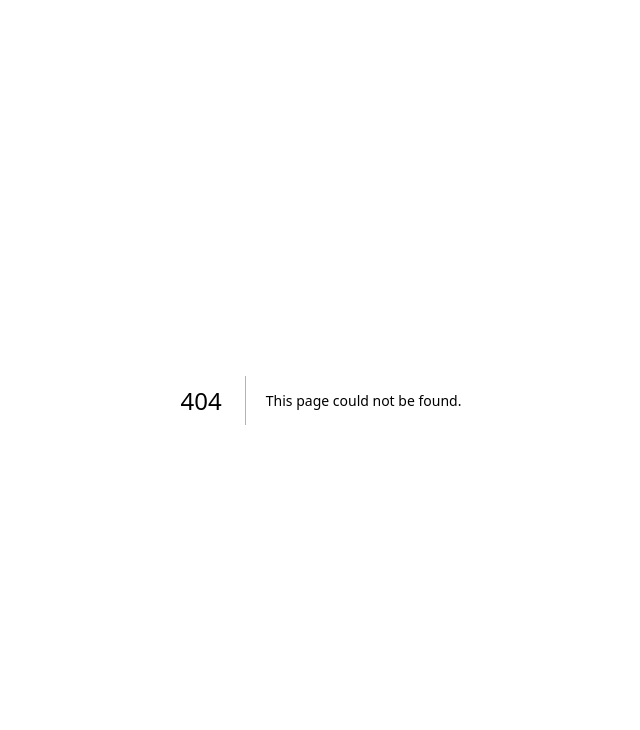
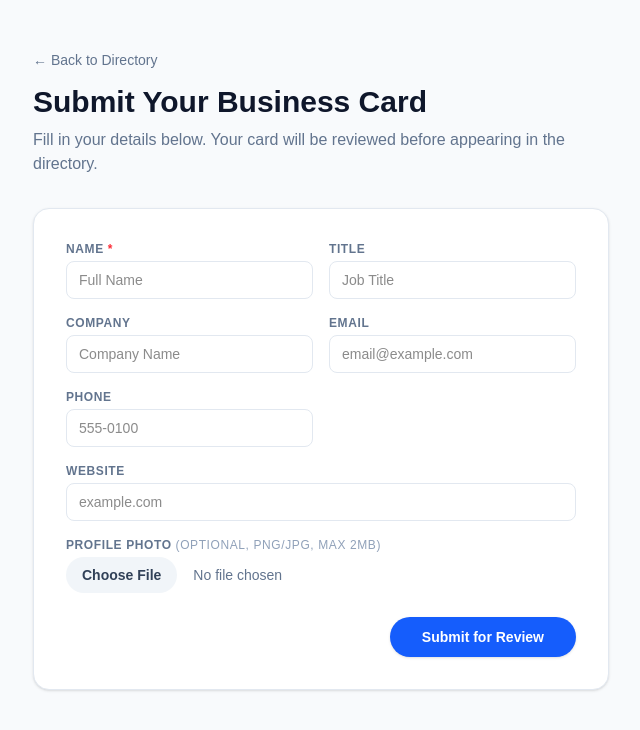
Before and after one commit to xDatadeployx/BizCardEnhanced, a Next.js app: page /app/submit in a window 1280 px wide. Before the commit this address had no page. Shown: the top 730 px of the page, without its empty margins (319-959 px from the left). Built offline with nearby package versions, Linux system fonts and the light colour scheme.

Commit message:
submit created

```diff
--- /dev/null
+++ b/app/app/submit/page.tsx
@@ -0,0 +1,115 @@
+"use client";
+import { useState } from "react";
+import { toast } from "sonner";
+
+const MAX_FILE_SIZE = 2 * 1024 * 1024; // 2MB
+const ALLOWED_TYPES = ["image/jpeg", "image/png"];
+
+export default function SubmitPage() {
+  const [form, setForm] = useState({
+    name: "", title: "", business: "", email: "", phone: "", website: "",
+  });
+  const [photo, setPhoto] = useState<File | null>(null);
+  const [preview, setPreview] = useState<string | null>(null);
+  const [submitting, setSubmitting] = useState(false);
+  const [submitted, setSubmitted] = useState(false);
+
+  const handlePhotoChange = (e: React.ChangeEvent<HTMLInputElement>) => {
+    const file = e.target.files?.[0];
+    if (!file) return;
+    if (!ALLOWED_TYPES.includes(file.type)) {
+      toast.error("Only PNG and JPG files are allowed.");
+      return;
+    }
+    if (file.size > MAX_FILE_SIZE) {
+      toast.error("Photo must be under 2MB.");
+      return;
+    }
+    setPhoto(file);
+    setPreview(URL.createObjectURL(file));
+  };
+
+  const handleSubmit = async (e: React.FormEvent) => {
+    e.preventDefault();
+    if (!form.name.trim()) { toast.error("Name is required."); return; }
+    setSubmitting(true);
+    try {
+      const formData = new FormData();
+      Object.entries(form).forEach(([k, v]) => formData.append(k, v));
+      if (photo) formData.append("photo", photo);
+      const res = await fetch("/api/submit-card", { method: "POST", body: formData });
+      const data = await res.json();
+      if (!res.ok) throw new Error(data.error || "Submission failed.");
+      setSubmitted(true);
+      toast.success("Your card has been submitted for review!");
+    } catch (err: any) {
+      toast.error(err.message);
+    } finally {
+      setSubmitting(false);
+    }
+  };
+
+  if (submitted) {
+    return (
+      <main className="min-h-screen bg-slate-50 flex items-center justify-center px-4">
+        <div className="bg-white rounded-2xl shadow-sm border border-slate-200 p-10 max-w-md w-full text-center">
+          <div className="text-5xl mb-4">✅</div>
+          <h2 className="text-2xl font-bold text-slate-900 mb-2">Submitted for Review</h2>
+          <p className="text-slate-500">Thank you! Your business card has been submitted. The admin will review it shortly and you will appear in the directory once approved.</p>
+          <a href="/" className="mt-6 inline-block text-sm font-semibold text-blue-600 hover:underline">← Back to Directory</a>
+        </div>
+      </main>
+    );
+  }
+
+  return (
+    <main className="min-h-screen bg-slate-50 py-12 px-4">
+      <div className="max-w-xl mx-auto">
+        <div className="mb-8">
+          <a href="/" className="text-sm text-slate-500 hover:text-slate-700">← Back to Directory</a>
+          <h1 className="text-3xl font-extrabold text-slate-900 mt-3">Submit Your Business Card</h1>
+          <p className="text-slate-500 mt-2">Fill in your details below. Your card will be reviewed before appearing in the directory.</p>
+        </div>
+        <div className="bg-white rounded-2xl shadow-sm border border-slate-200 p-8">
+          <div className="grid grid-cols-1 gap-4 sm:grid-cols-2">
+            {[
+              { label: "Name", key: "name", required: true, placeholder: "Full Name" },
+              { label: "Title", key: "title", placeholder: "Job Title" },
+              { label: "Company", key: "business", placeholder: "Company Name" },
+              { label: "Email", key: "email", placeholder: "email@example.com", type: "email" },
+              { label: "Phone", key: "phone", placeholder: "555-0100" },
+              { label: "Website", key: "website", placeholder: "example.com" },
+            ].map(({ label, key, required, placeholder, type }) => (
+              <div key={key} className={key === "website" ? "sm:col-span-2" : ""}>
+                <label className="block text-xs font-semibold text-slate-500 uppercase tracking-wider mb-1">
+                  {label} {required && <span className="text-red-500">*</span>}
+                </label>
+                <input
+                  type={type || "text"}
+                  className="w-full text-sm border border-slate-200 rounded-lg px-3 py-2 focus:ring-2 focus:ring-blue-500 outline-none"
+                  value={(form as any)[key]}
+                  onChange={(e) => setForm({ ...form, [key]: e.target.value })}
+                  placeholder={placeholder}
+                />
+              </div>
+            ))}
+            <div className="sm:col-span-2">
+              <label className="block text-xs font-semibold text-slate-500 uppercase tracking-wider mb-1">Profile Photo <span className="font-normal text-slate-400">(optional, PNG/JPG, max 2MB)</span></label>
+              {preview && (
+                <img src={preview} alt="Preview" className="w-20 h-20 rounded-full object-cover mb-3 ring-2 ring-slate-200" />
+              )}
+              <input type="file" accept="image/png,image/jpeg" onChange={handlePhotoChange}
+                className="w-full text-sm text-slate-500 file:mr-4 file:py-2 file:px-4 file:rounded-full file:border-0 file:text-sm file:font-semibold file:bg-slate-100 file:text-slate-700 hover:file:bg-slate-200" />
+            </div>
+          </div>
+          <div className="mt-6 flex justify-end">
+            <button onClick={handleSubmit} disabled={submitting}
+              className="px-8 py-2.5 rounded-full text-sm font-semibold text-white bg-blue-600 hover:bg-blue-700 shadow-sm transition-all disabled:opacity-50">
+              {submitting ? "Submitting..." : "Submit for Review"}
+            </button>
+          </div>
+        </div>
+      </div>
+    </main>
+  );
+}
--- a/package.json
+++ b/package.json
@@ -15,7 +15,9 @@
     "lucide-react": "^1.8.0",
     "next": "16.2.4",
     "react": "19.2.4",
-    "react-dom": "19.2.4"
+    "react-dom": "19.2.4",
+    "resend": "^6.12.2",
+    "sonner": "^2.0.7"
   },
   "devDependencies": {
     "@tailwindcss/postcss": "^4",
```
Also changed, not shown: 1 other file (tests, documents, lock files or other folders).
